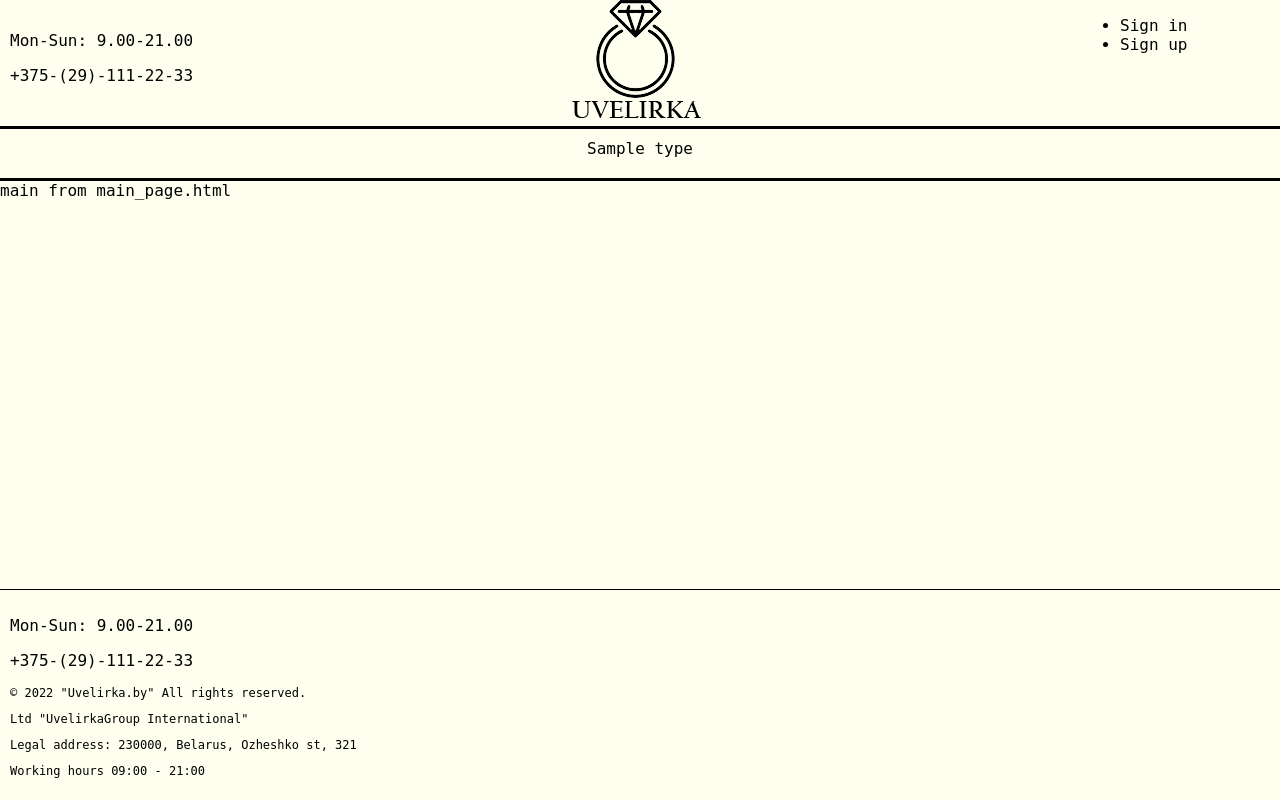
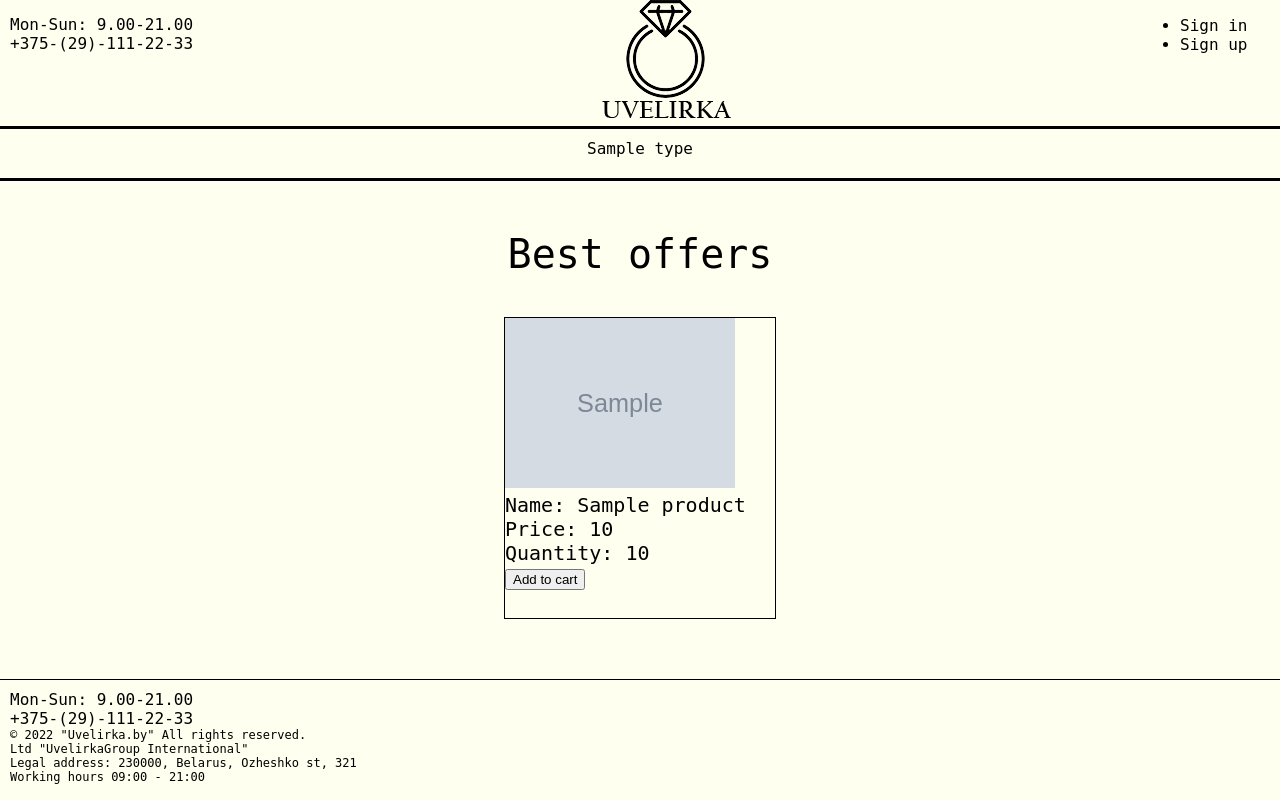
Before and after one commit to MaksimPashkovsky/jewelry-pawnshop, a Flask app: template src/templates/main_page.html in a window 1280 px wide. Run offline with Flask 2, Linux system fonts and the light colour scheme; the template is opened without the code that fills it: most values are stand-ins (such as "Sample title", 1, 10 or a date in 2020); grey boxes marked "Sample" are stand-in pictures; parts of the project's set-up code (start-up, migrations or seed data) failed here and were passed over.

Commit message:
main page upd

```diff
--- a/src/app.py
+++ b/src/app.py
@@ -5,6 +5,7 @@ from models import ProductType, User, Product, CartNote
 from flask_login import login_user, current_user, login_required, logout_user, LoginManager
 from werkzeug.security import check_password_hash, generate_password_hash
 from datetime import datetime
+import random
 
 app = Flask(__name__, static_folder='static')
 app.secret_key = 'qwerty123'
@@ -20,7 +21,9 @@ def load_user(user_id):
 
 @app.route('/')
 def main_page():
-    return render_template('main_page.html', types=PRODUCT_TYPES)
+    all_products = session.query(Product).all()
+    random_products = random.sample(all_products, 3)
+    return render_template('main_page.html', types=PRODUCT_TYPES, random_products=random_products)
 
 
 @app.route('/login', methods=['GET', 'POST'])
@@ -129,6 +132,12 @@ def catalog_page(product_type):
                            min_price=price_start, max_price=price_end, sorting_option=sorting_option)
 
 
+@app.route('/catalog/product/<id>')
+def product_page(id):
+    product = session.query(Product).filter_by(id=id).first()
+    return render_template('product.html', product=product, types=PRODUCT_TYPES)
+
+
 @app.route('/add-to-cart', methods=['POST'])
 def add_to_cart():
     data = request.get_json()
@@ -160,7 +169,6 @@ def confirm():
         product.quantity -= 1
         session.add(product)
         session.commit()
-
         session.delete(note)
         session.commit()
 
--- a/src/static/styles/base.css
+++ b/src/static/styles/base.css
@@ -33,10 +33,8 @@ a.text:hover {
 }
 
 .header-right {
-    max-width: 10em;
-    min-width: 150px;
+    min-width: 100px;
     min-height: 1em;
-    margin-right: 10px;
 }
 
 .header-left {
--- /dev/null
+++ b/src/static/styles/main.css
@@ -0,0 +1,23 @@
+.best-offers {
+    margin-top: 50px;
+    font-size: 40px;
+}
+
+p {
+    margin: 0;
+}
+
+.best-offers-container {
+    display: flex;
+    flex: 1;
+    font-size: 20px;
+    flex-wrap: wrap;
+    justify-content: center;
+}
+
+.best-offers-item {
+    width: 270px;
+    height: 300px;
+    margin: 40px;
+    border: thin solid;
+}
--- a/src/templates/base.html
+++ b/src/templates/base.html
@@ -18,7 +18,7 @@
                 </div>
                 <div class="logo">
                     <a href="{{ url_for('main_page') }}">
-                        <img src="../static/images/logo-small.png" alt="#">
+                        <img src="{{ url_for('static', filename='images/logo-small.png') }}" alt="#">
                     </a>
                 </div>
                 <ul class="header-right">
--- a/src/templates/main_page.html
+++ b/src/templates/main_page.html
@@ -4,6 +4,33 @@
     <title>Main page</title>
 {% endblock %}
 
+{% block links %}
+    <link rel="stylesheet" href="{{ url_for('static', filename='styles/main.css') }}">
+{% endblock %}
+
 {% block main %}
-    main from main_page.html
+    <div class="main-page-content">
+        <div class="best-offers">
+            <div style="text-align: center">Best offers</div>
+            <div class="best-offers-container">
+                {% for product in random_products %}
+                    <div class="best-offers-item">
+                        <a href={{ url_for('product_page', id=product.id) }}>
+                        <div class="best-offers-item-image">
+                            {% if product.image %}
+                                <img src="../static/images/{{ product.image }}" alt="#" height="170" width="230">
+                            {% else %}
+                                <img src="../static/images/no-image.png" alt="#" height="170" width="230">
+                            {% endif %}
+                        </div>
+                        </a>
+                        <p>Name: {{ product.name }}</p>
+                        <p>Price: {{ product.price }}</p>
+                        <p>Quantity: {{ product.quantity }}</p>
+                        <button {% if product.quantity == 0 %}disabled{% endif %} onclick="add_to_cart({{ product.id }})">Add to cart</button>
+                    </div>
+                {% endfor %}
+            </div>
+        </div>
+    </div>
 {% endblock %}
```
Also changed, not shown: src/static/styles/catalog.css (+17 -0 lines), src/templates/catalog.html (+8 -6 lines), src/templates/product.html (added, +20 -0 lines), src/static/styles/product.css (added).
